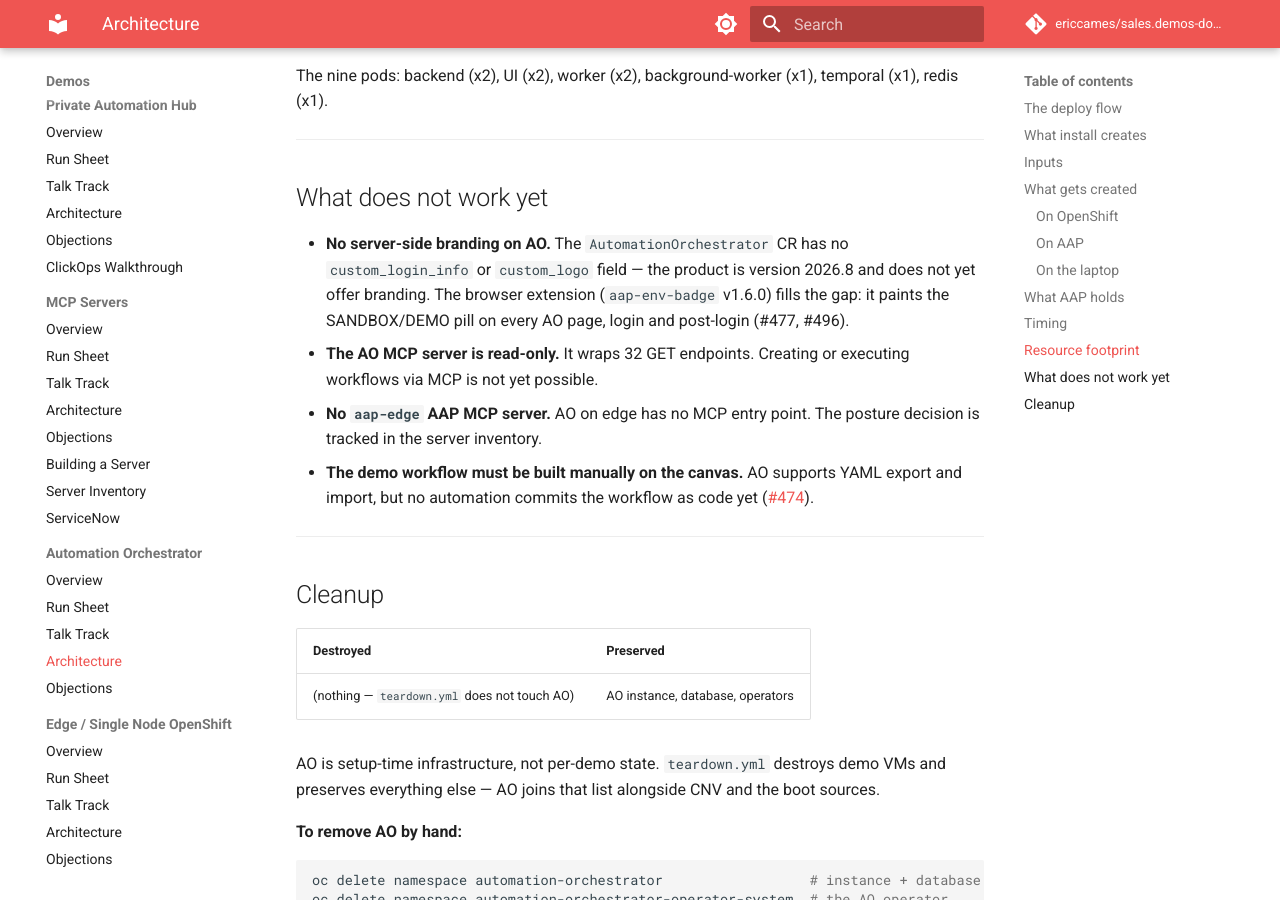
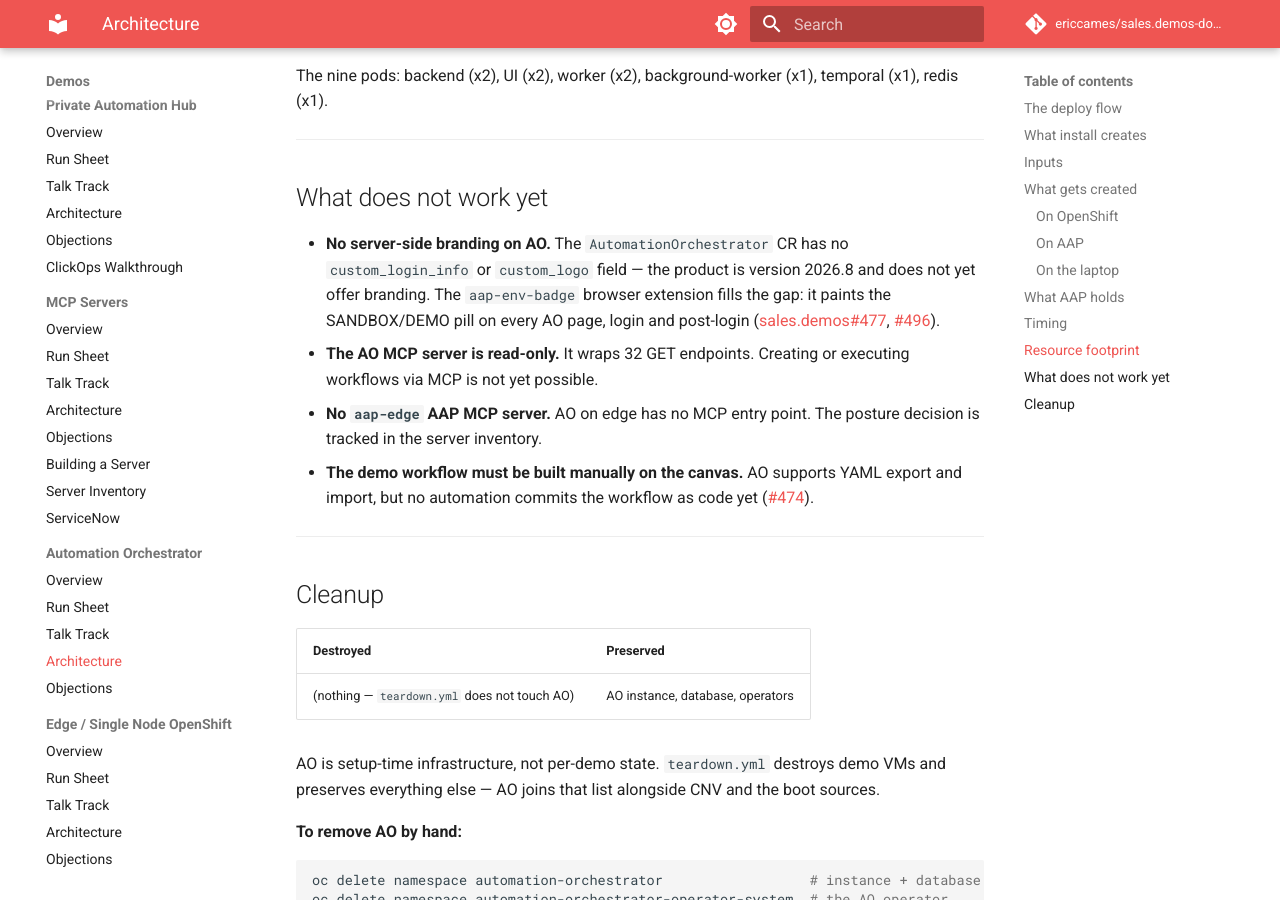
Before and after one commit to ericcames/sales.demos-docs, an MkDocs documentation site: the page built from docs/demos/automation-orchestrator/architecture.md, in a window 1280 px wide and 900 px high, scrolled down 4933 px. Built offline with MkDocs 1.6.1 and Material for MkDocs 9.7.7, drawn with Linux system fonts in a browser that asks for light colours; comment, search, counter and statistics services are not loaded.

Commit message:
docs: drop pinned extension version and qualify cross-repo issue refs
The badge extension is at 1.8.0, not 1.6.0, and a pinned version goes stale
on every release. Bare #477/#496 would link to this repo's issues; they are
sales.demos issues.

Co-Authored-By: Claude Opus 5 <noreply@anthropic.com>
Claude-Session: https://claude.ai/code/session_01Cu7NQznhAfNQHgr7okqzuv

```diff
--- a/docs/demos/automation-orchestrator/architecture.md
+++ b/docs/demos/automation-orchestrator/architecture.md
@@ -199,9 +199,10 @@ temporal (x1), redis (x1).
 
 - **No server-side branding on AO.** The `AutomationOrchestrator` CR has no
   `custom_login_info` or `custom_logo` field — the product is version 2026.8
-  and does not yet offer branding. The browser extension (`aap-env-badge`
-  v1.6.0) fills the gap: it paints the SANDBOX/DEMO pill on every AO page,
-  login and post-login (#477, #496).
+  and does not yet offer branding. The `aap-env-badge` browser extension fills
+  the gap: it paints the SANDBOX/DEMO pill on every AO page, login and
+  post-login ([sales.demos#477](https://github.com/ericcames/sales.demos/issues/477),
+  [#496](https://github.com/ericcames/sales.demos/issues/496)).
 - **The AO MCP server is read-only.** It wraps 32 GET endpoints. Creating or
   executing workflows via MCP is not yet possible.
 - **No `aap-edge` AAP MCP server.** AO on edge has no MCP entry point. The
```
